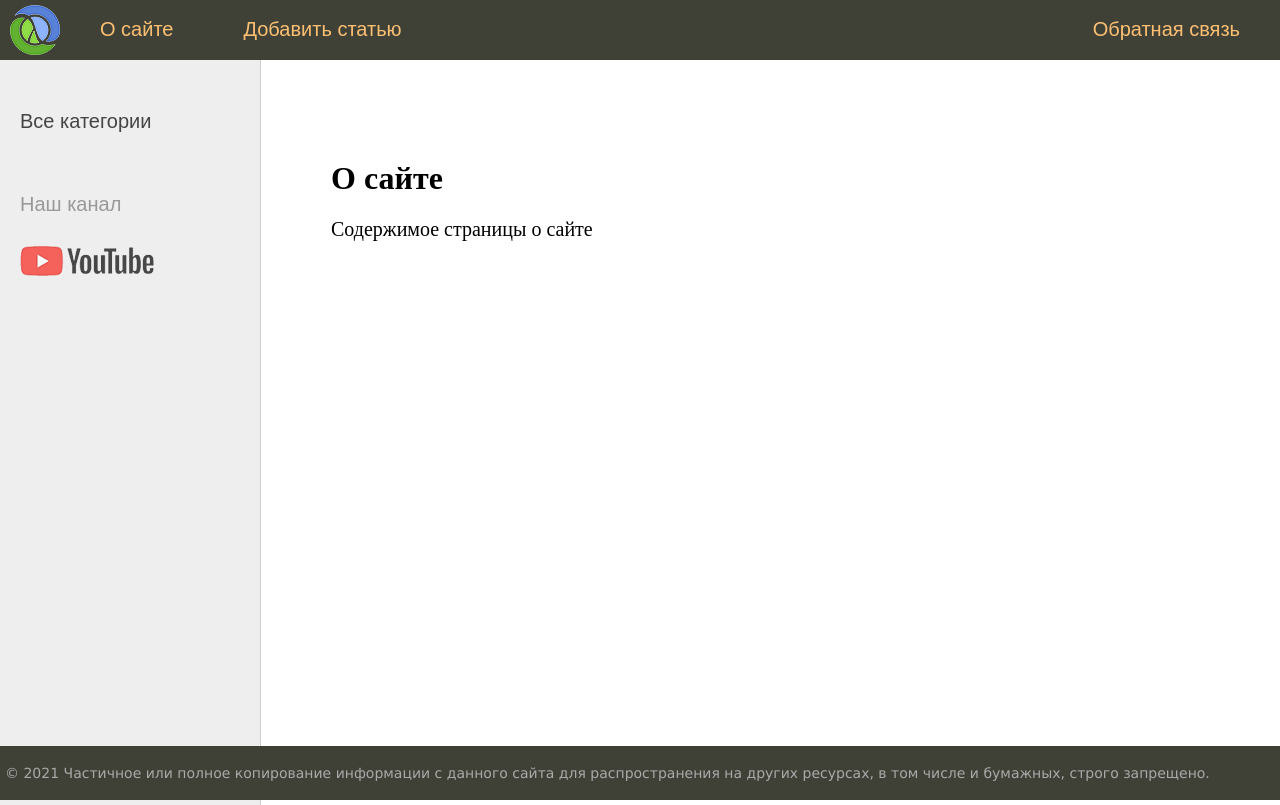
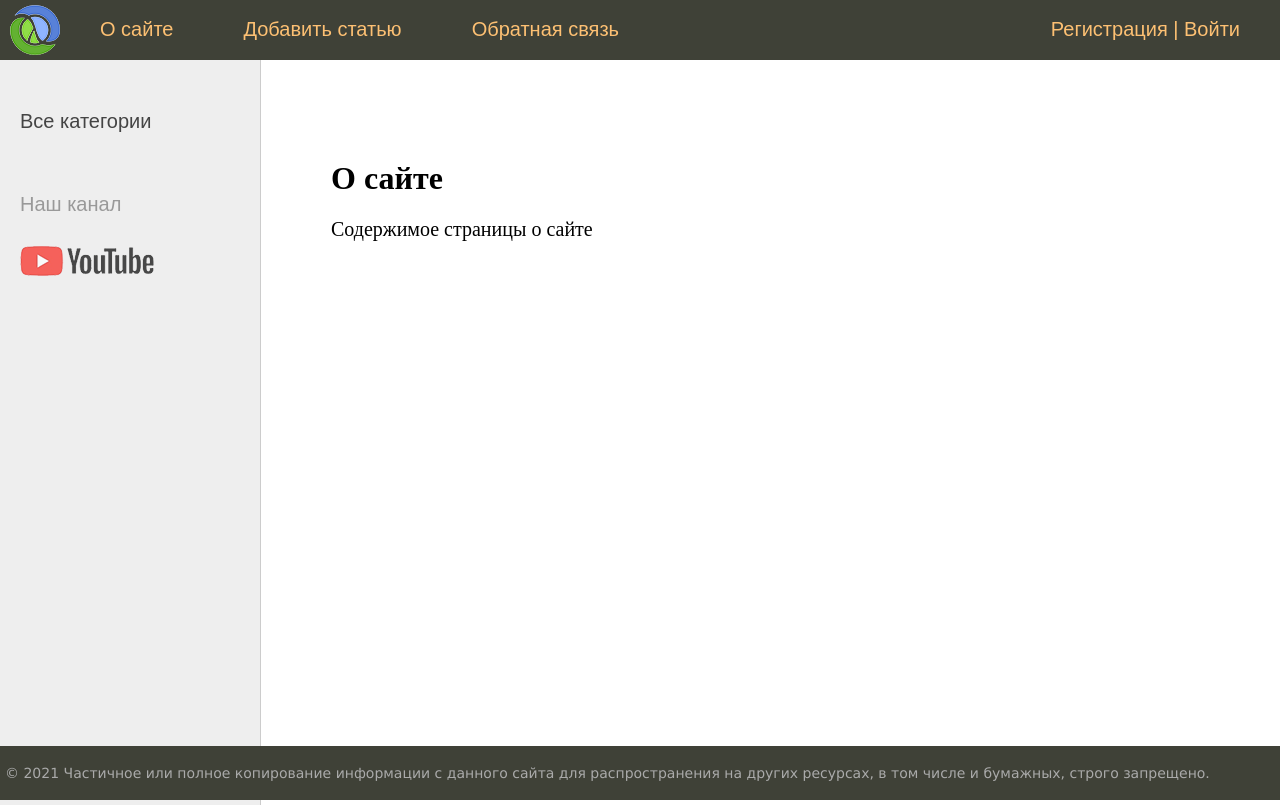
Before and after one commit to Archibald-prog/database_app, a Django app: page /about/ in a window 1280 px wide. Shown: the top 805 px of the page. Run offline with Django 4.2, Linux system fonts and the light colour scheme; data comes from the database, SQL or seed files in the repository.

Commit message:
Edited html-code for main menu.

```diff
--- a/database_app/templates/base.html
+++ b/database_app/templates/base.html
@@ -15,14 +15,16 @@
 {% block mainmenu %}
 	<div class="header">
 		<ul id="mainmenu" class="mainmenu">
-			<li class="logo"><a href="{% url 'home' %}"><div class="logo"></div></a></li>
+			<li class="logo">
+				<a href="{% url 'home' %}"><div class="logo"></div></a>
+			</li>
 			{% for m in menu %}
-				{% if not forloop.last %}
-					<li><a href="{% url m.url_name %}">{{m.title}}</a></li>
-				{% else %}
-					<li class="last"><a href="{% url m.url_name %}">{{m.title}}</a></li>
-				{% endif %}
+				<li><a href="{% url m.url_name %}">{{m.title}}</a></li>
 			{% endfor %}
+				<li class="last">
+					<a href="{% url 'register' %}">Регистрация</a> |
+					<a href="{% url 'login' %}">Войти</a>
+				</li>
 		</ul>
 		<div class="clear"></div>
 	</div>
```
